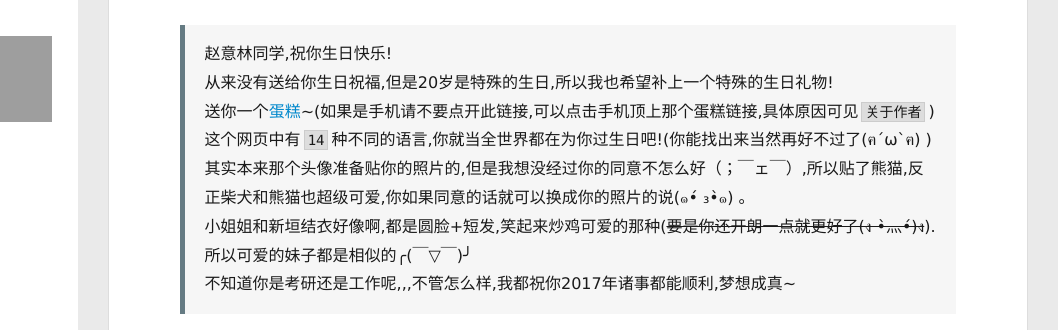
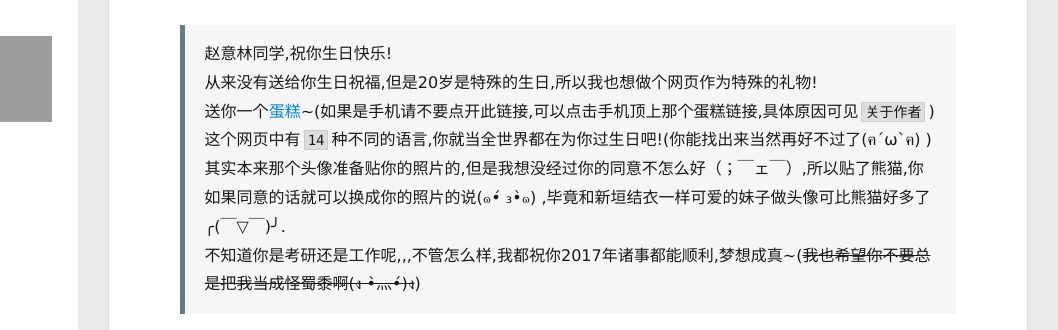
Before and after one commit to eggtart-happybirthday/eggtart-happybirthday.github.io, a plain HTML site: page index.html in a window 1280 px wide. Shown: the part 425-755 px from the top of the page, 222-1280 px from the left. Drawn offline with Linux system fonts and the light colour scheme; no server answers; grey boxes are pictures that could not be loaded.

Commit message:
Site updated: 2017-02-08 23:05:17

```diff
--- a/index.html
+++ b/index.html
@@ -176,7 +176,7 @@
 
         <p><img src="http://p1.bpimg.com/584643/07b6ef2250ca7ecf.jpg" alt="Markdown"></p>
 <blockquote>
-<p>赵意林同学,祝你生日快乐!<br>从来没有送给你生日祝福,但是20岁是特殊的生日,所以我也希望补上一个特殊的生日礼物!<br>送你一个<a href="/cake/cake.html">蛋糕</a>~(如果是手机请不要点开此链接,可以点击手机顶上那个蛋糕链接,具体原因可见<code>关于作者</code>)<br>这个网页中有<code>14</code>种不同的语言,你就当全世界都在为你过生日吧!(你能找出来当然再好不过了(ฅ´ω`ฅ) )<br>其实本来那个头像准备贴你的照片的,但是我想没经过你的同意不怎么好（；￣ェ￣）,所以贴了熊猫,反正柴犬和熊猫也超级可爱,你如果同意的话就可以换成你的照片的说(๑•́ ₃•̀๑) 。<br>小姐姐和新垣结衣好像啊,都是圆脸+短发,笑起来炒鸡可爱的那种(<span style="text-decoration:line-through;">要是你还开朗一点就更好了(ง •̀灬•́)ง</span>).所以可爱的妹子都是相似的╭(￣▽￣)╯<br>不知道你是考研还是工作呢,,,不管怎么样,我都祝你2017年诸事都能顺利,梦想成真~</p>
+<p>赵意林同学,祝你生日快乐!<br>从来没有送给你生日祝福,但是20岁是特殊的生日,所以我也想做个网页作为特殊的礼物!<br>送你一个<a href="/cake/cake.html">蛋糕</a>~(如果是手机请不要点开此链接,可以点击手机顶上那个蛋糕链接,具体原因可见<code>关于作者</code>)<br>这个网页中有<code>14</code>种不同的语言,你就当全世界都在为你过生日吧!(你能找出来当然再好不过了(ฅ´ω`ฅ) )<br>其实本来那个头像准备贴你的照片的,但是我想没经过你的同意不怎么好（；￣ェ￣）,所以贴了熊猫,你如果同意的话就可以换成你的照片的说(๑•́ ₃•̀๑) ,毕竟和新垣结衣一样可爱的妹子做头像可比熊猫好多了╭(￣▽￣)╯.<br>不知道你是考研还是工作呢,,,不管怎么样,我都祝你2017年诸事都能顺利,梦想成真~(<span style="text-decoration:line-through;">我也希望你不要总是把我当成怪蜀黍啊(ง •̀灬•́)ง</span>)</p>
 </blockquote>
 <h3 id="最后-程序语言家族祝你Tillykke-med-fodselsdagen"><a href="#最后-程序语言家族祝你Tillykke-med-fodselsdagen" class="headerlink" title="最后,程序语言家族祝你Tillykke med fodselsdagen!"></a>最后,程序语言家族祝你<code>Tillykke med fodselsdagen</code>!</h3><figure class="highlight plain"><table><tr><td class="gutter"><pre><div class="line">1</div><div class="line">2</div><div class="line">3</div><div class="line">4</div><div class="line">5</div><div class="line">6</div></pre></td><td class="code"><pre><div class="line">C:printf(&quot;Happy birthday!&quot;);</div><div class="line">C++:cout&lt;&lt;&quot;Happy birthday!&quot;</div><div class="line">Java:System.out.print(&quot;Happy birthday!&quot;);</div><div class="line">python,perl:print &quot;Happy birthday!&quot;</div><div class="line">PHP:echo &quot;Happy birthday!&quot;;</div><div class="line">JavaScript:alert(&quot;Happy birthday!&quot;)</div></pre></td></tr></table></figure>
 <p><img src="http://i1.piimg.com/584643/12af597069b3535d.jpg" width="200" height="200"></p>
```
Also changed, not shown: 2017/02/12/happy-birthday/index.html (+5 -5 lines).
